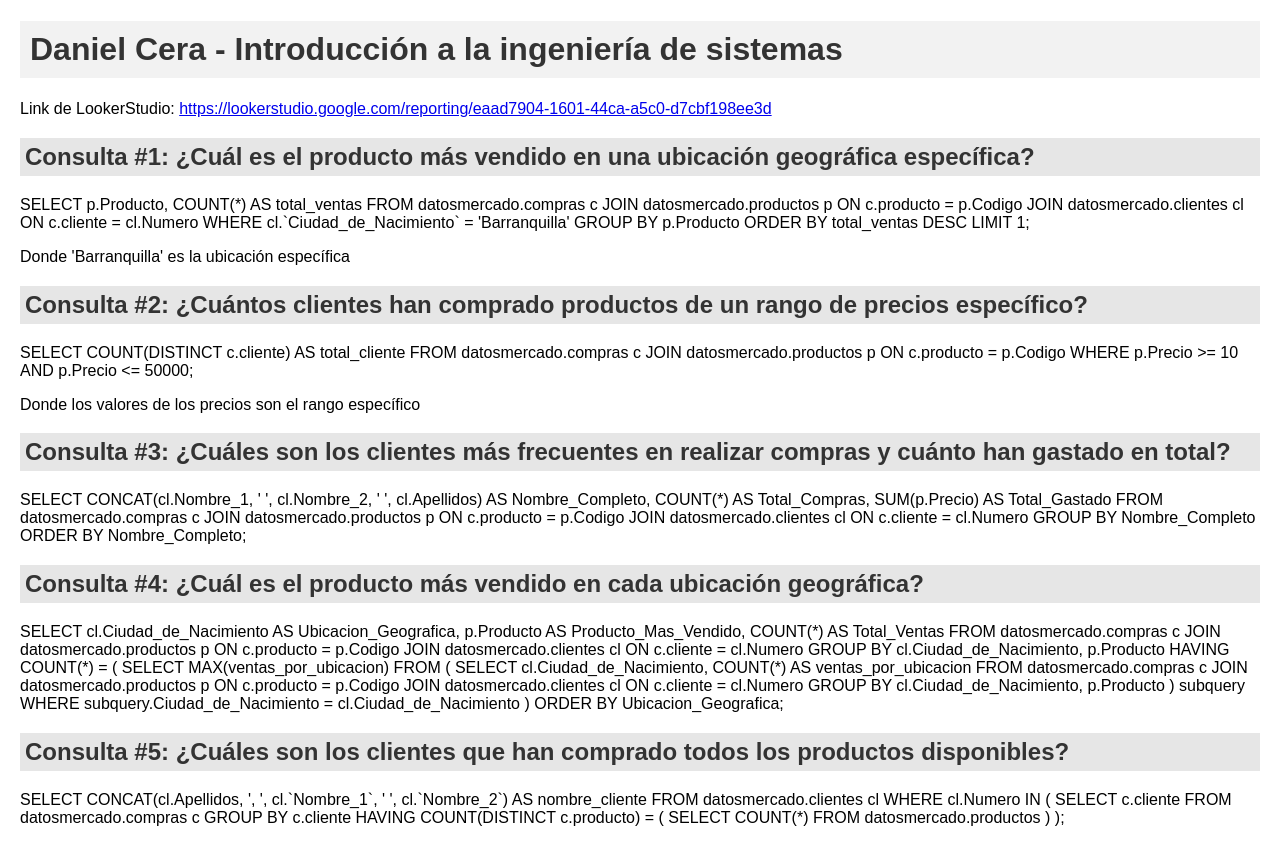
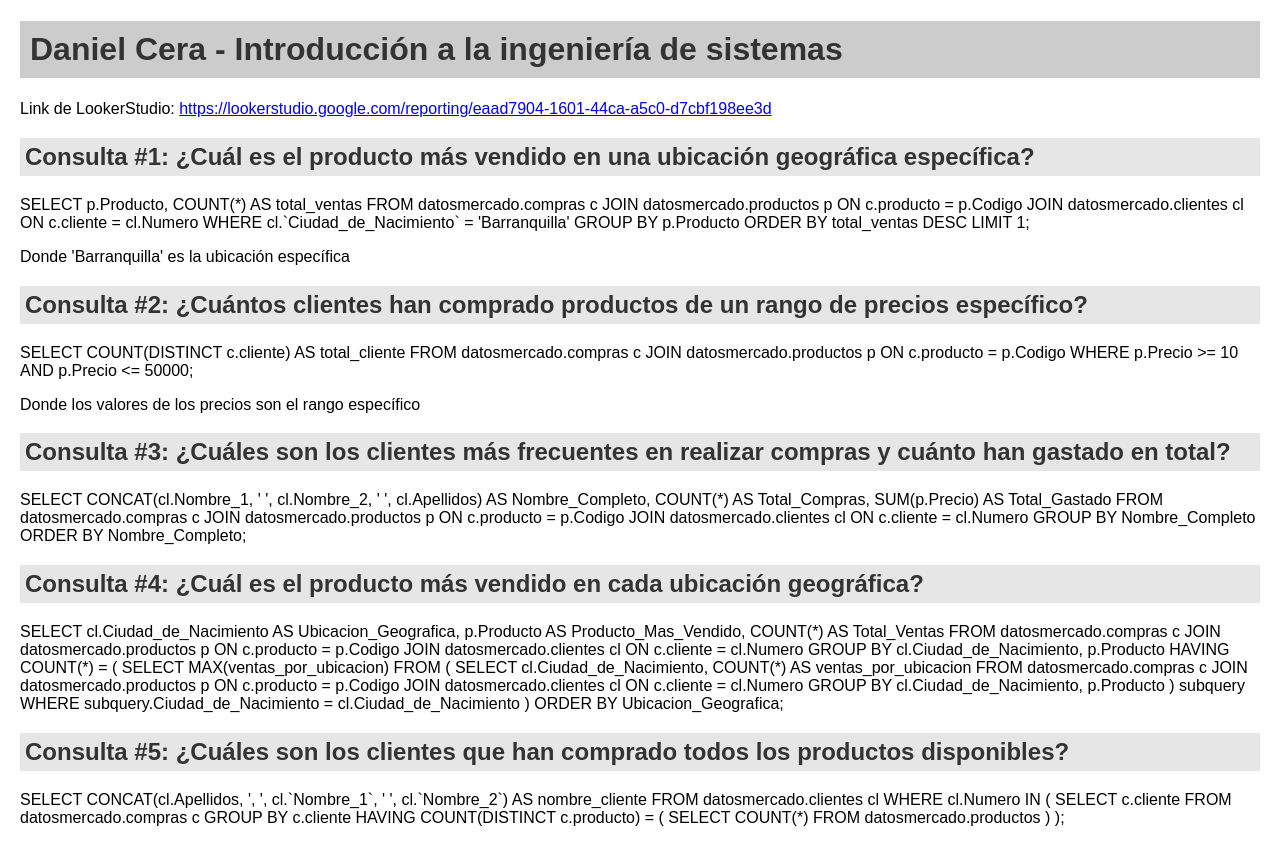
Before and after one commit to Danielit707/Tarea-Introduccion, a plain HTML site: page index.html in a window 1280 px wide. Drawn offline with Linux system fonts and the light colour scheme.

Commit message:
Update style.css

```diff
--- a/style.css
+++ b/style.css
@@ -4,19 +4,19 @@ body {
 }
 
 h1 {
-  background-color: #f2f2f2;
+  background-color: #cccccc;
   color: #333333;
   padding: 10px;
 }
 
-/* Estilos para los subtítulos */
+
 h2 {
   background-color: #e6e6e6;
   color: #333333;
   padding: 5px;
 }
 
-/* Estilos para los cuerpos de texto */
+
 p {
   color: #000000;
   margin-bottom: 10px;
```
